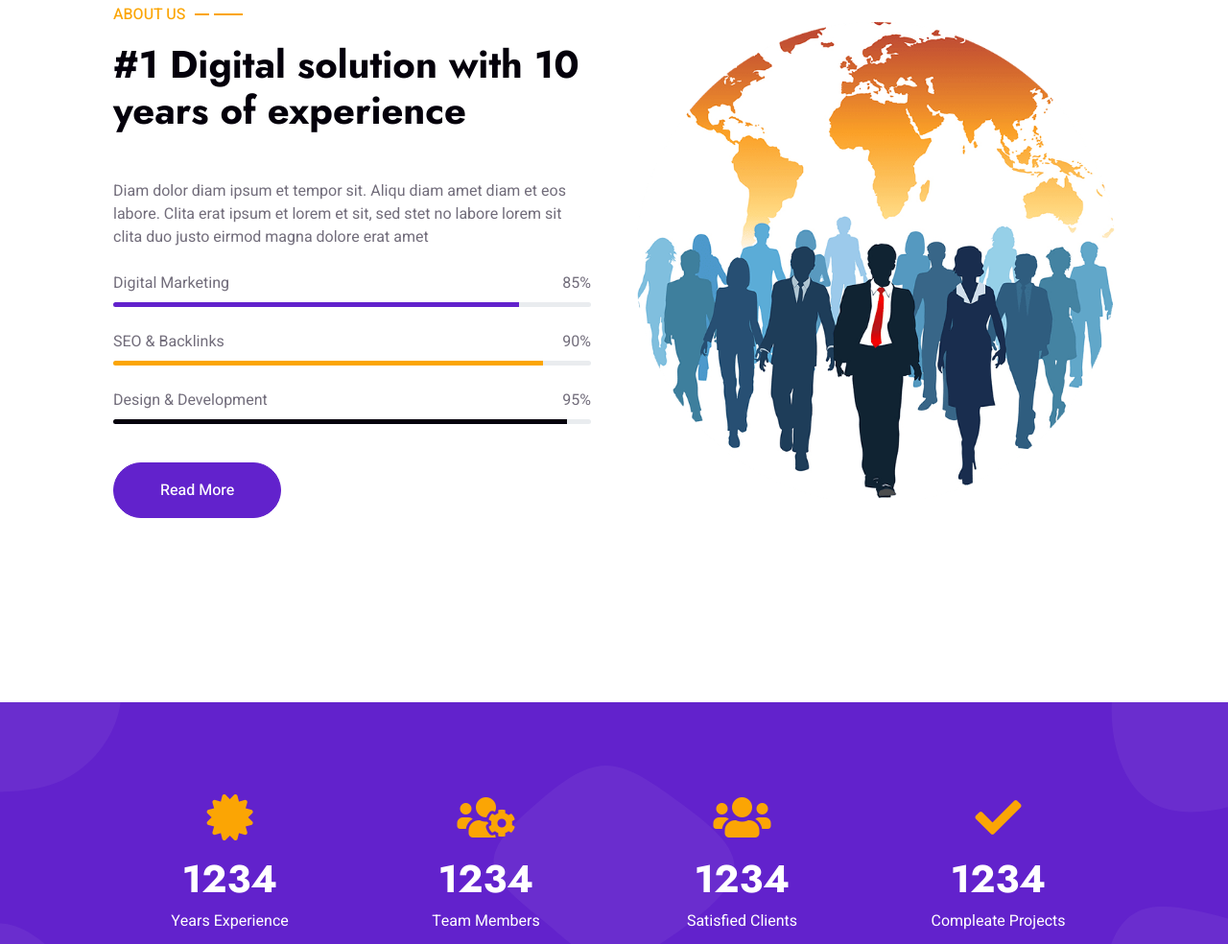
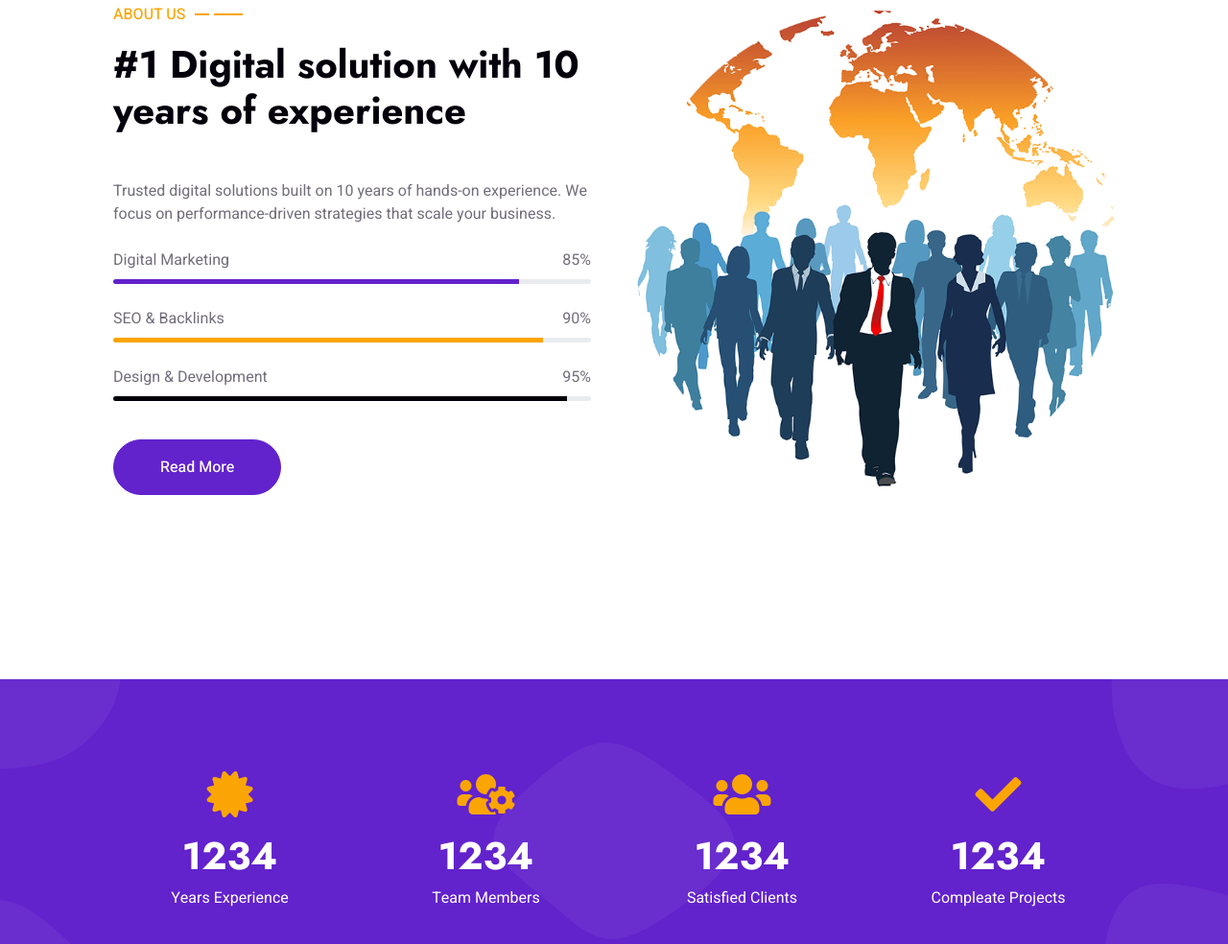
Before and after one commit to Kavins-10/Kavin.digital, a plain HTML site: page about.html in a window 1280 px wide. Shown: the part 1158-2142 px from the top of the page at 96% size. Drawn offline with nearby package versions, Linux system fonts and the light colour scheme.

Commit message:
Update about.html

```diff
--- a/about.html
+++ b/about.html
@@ -156,7 +156,7 @@
                     <div class="col-lg-6 wow fadeInUp" data-wow-delay="0.1s">
                         <p class="section-title text-secondary">About Us<span></span></p>
                         <h1 class="mb-5">#1 Digital solution with 10 years of experience</h1>
-                        <p class="mb-4">Diam dolor diam ipsum et tempor sit. Aliqu diam amet diam et eos labore. Clita erat ipsum et lorem et sit, sed stet no labore lorem sit clita duo justo eirmod magna dolore erat amet</p>
+                        <p class="mb-4">Trusted digital solutions built on 10 years of hands-on experience. We focus on performance-driven strategies that scale your business.</p>
                         <div class="skill mb-4">
                             <div class="d-flex justify-content-between">
                                 <p class="mb-2">Digital Marketing</p>
```
